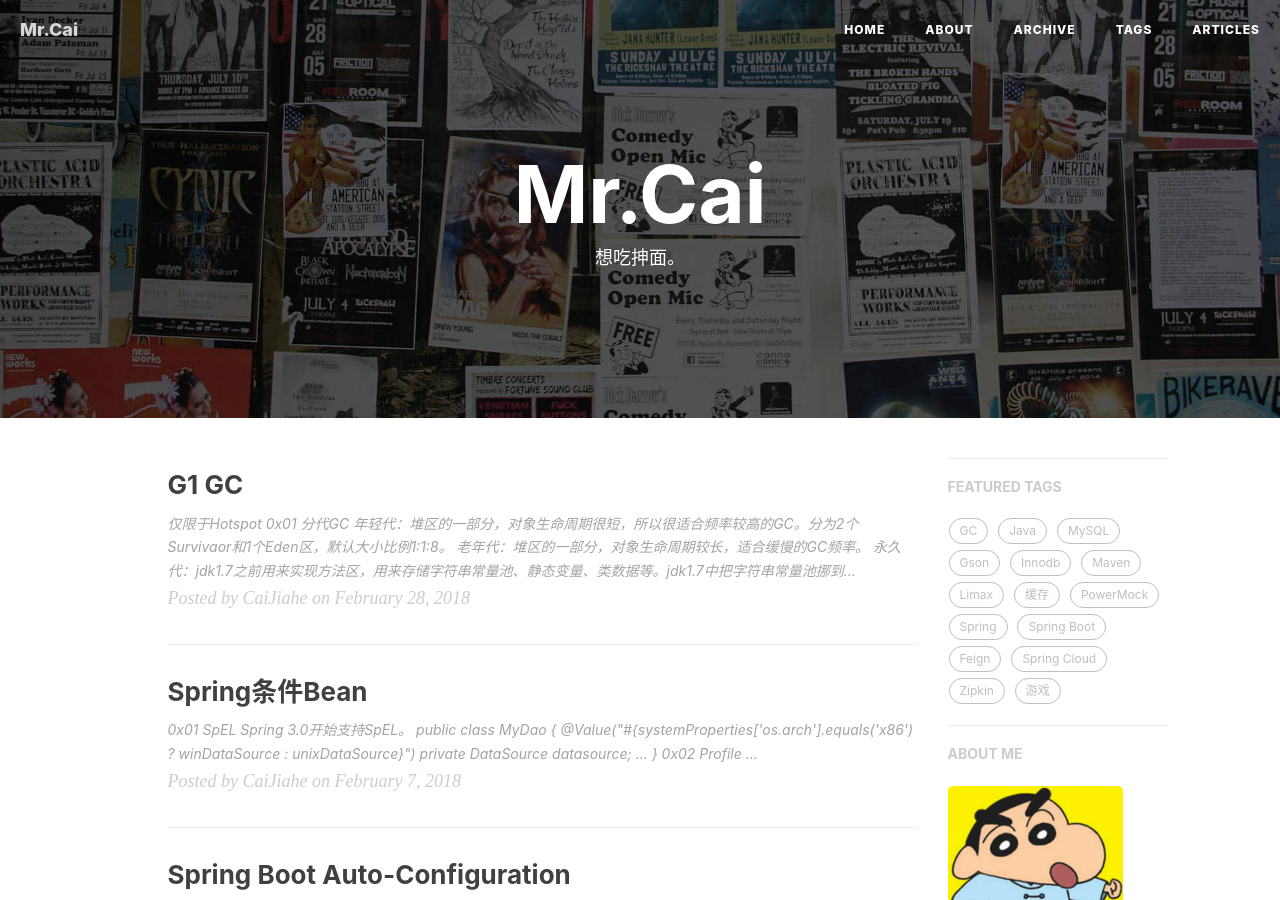
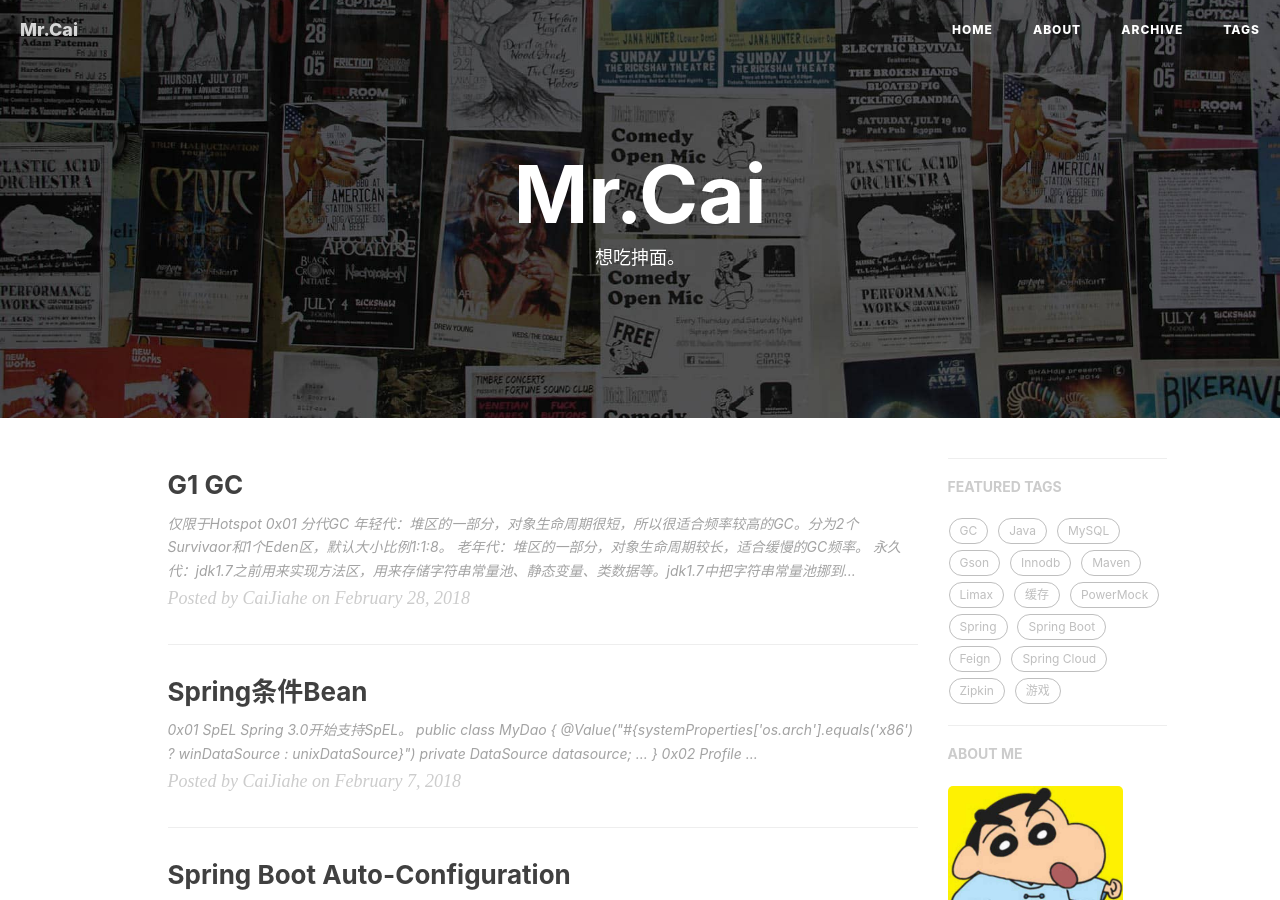
Before and after one commit to SystemOutPrint/systemoutprint.github.io, a Jekyll site: the page built from index.html, in a window 1280 px wide and 900 px high. Built offline with Jekyll 4.4.1, drawn with Linux system fonts in a browser that asks for light colours; nearby versions of some CDN libraries; the list of posts is cut into pages by our own code; comment, search, counter and statistics services are not loaded.

Commit message:
刪除ARTICLES

```diff
--- a/_includes/nav.html
+++ b/_includes/nav.html
@@ -24,9 +24,6 @@
                         <a href="{{ page.url | prepend: site.baseurl }}">{{ page.title }}</a>
                     </li>
                     {% endif %}{% endfor %}
-					<li>
-						<a href="{{ site.baseurl }}/archive">ARTICLES</a>
-					</li>
                 </ul>
             </div>
         </div>
```
